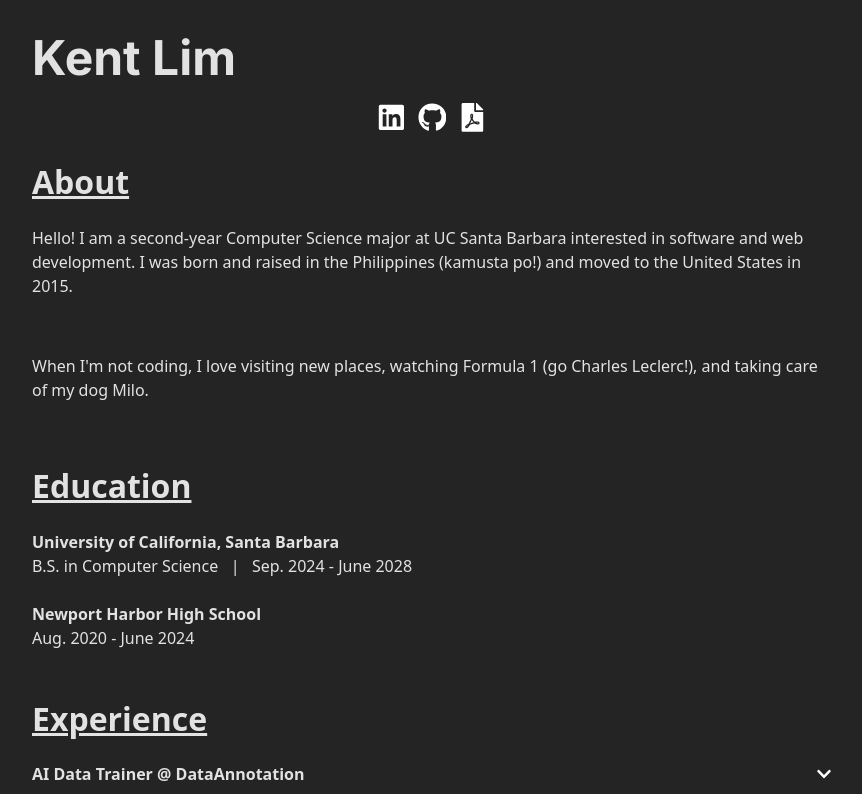
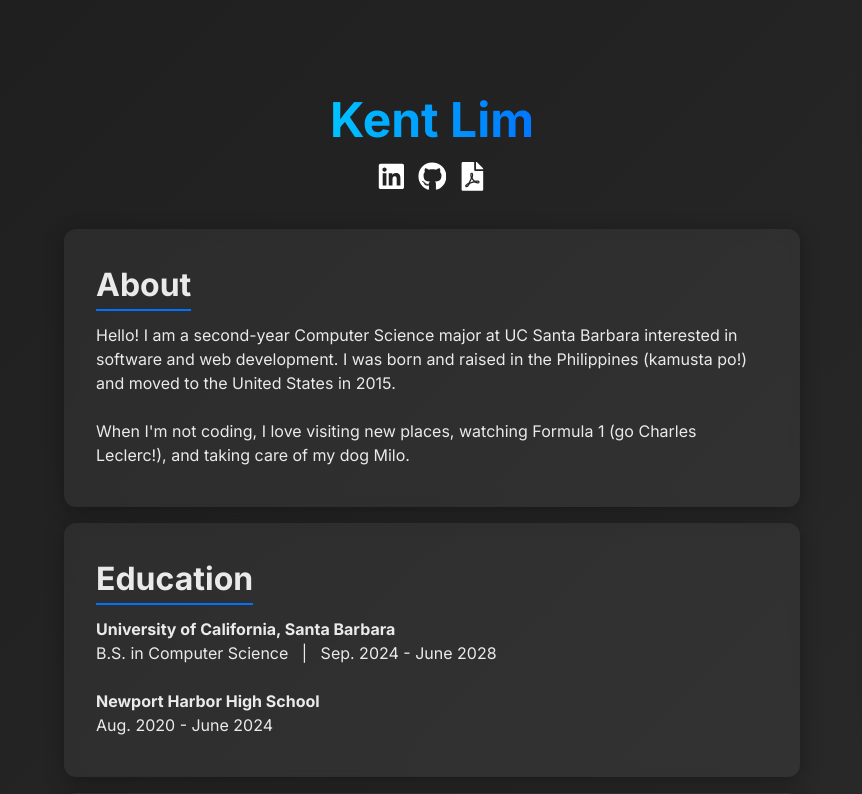
Before and after one commit to kentlim1/personal-website, a React (Vite) app: page / in a window 1280 px wide. Shown: the top 794 px of the page, without its empty margins (208-1070 px from the left). Built offline with nearby package versions, Linux system fonts and the light colour scheme.

Commit message:
changed font to inter, added more styles

```diff
--- a/src/index.css
+++ b/src/index.css
@@ -1,11 +1,20 @@
+/* Base */
 :root {
-  font-family: system-ui, Avenir, Helvetica, Arial, sans-serif;
+  --color-primary: #0072ff;
+  --color-primary-gradient: linear-gradient(90deg, #00c6ff, #0072ff);
+  --color-bg: #242424;
+  --color-bg-gradient: linear-gradient(135deg, #1e1e1e, #2f2f2f);
+  --color-text: rgba(255, 255, 255, 0.9);
+  --color-card: rgba(255, 255, 255, 0.05);
+  --radius: 12px;
+  --max-width: 800px;
+
+  font-family: "Inter", system-ui, sans-serif;
   line-height: 1.5;
   font-weight: 400;
-
   color-scheme: light dark;
-  color: rgba(255, 255, 255, 0.87);
-  background-color: #242424;
+  color: var(--color-text);
+  background-color: var(--color-bg);
 
   font-synthesis: none;
   text-rendering: optimizeLegibility;
@@ -13,21 +22,120 @@
   -moz-osx-font-smoothing: grayscale;
 }
 
+
+.inter {
+  font-family: "Inter", sans-serif;
+  font-optical-sizing: auto;
+  font-weight: 100;
+  font-style: normal;
+}
+
+* {
+  box-sizing: border-box;
+  margin: 0;
+  padding: 0;
+}
+
+/* Layout*/
+html {
+  scroll-behavior: smooth;
+}
+
 body {
-  margin: 0;
-  display: flex;
-  place-items: top;
   min-width: 320px;
   min-height: 100vh;
+  background: var(--color-bg-gradient);
+  color: var(--color-text);
+  display: flex;
+  flex-direction: column;
+  align-items: center;
+  padding: 2rem;
+  animation: fadeIn 0.8s ease-in-out;
 }
 
+header,
+footer {
+  text-align: center;
+  margin: 2rem;
+}
+
+section {
+  max-width: var(--max-width);
+  width: 100%;
+  margin: 1rem auto;
+  padding: 1rem 2rem;
+  background: var(--color-card);
+  border-radius: var(--radius);
+  box-shadow: 0 4px 20px rgba(0, 0, 0, 0.3);
+  backdrop-filter: blur(6px);
+}
+
+/* Headers */
 h1 {
-  font-size: 2.5em;
-  line-height: 1.1;
+  font-size: 3rem;
+  line-height: 1;
+  text-align: center;
+  margin-bottom: 1rem;
+  background: var(--color-primary-gradient);
+  background-clip: text;
+  -webkit-background-clip: text;
+  -webkit-text-fill-color: transparent;
 }
 
 h2 {
-  font-size: 2.0em;
-  line-height: 1.1;
-  text-decoration: underline;
+  font-size: 2rem;
+  margin-top: 1rem;
+  margin-bottom: 0.75rem;
+  border-bottom: 2px solid var(--color-primary);
+  display: inline-block;
 }
+
+/* Interaction */
+a,
+button {
+  cursor: pointer;
+  transition: color 0.2s ease, background 0.2s ease, transform 0.2s ease;
+}
+
+a:hover,
+button:hover {
+  color: var(--color-primary);
+  transform: translateY(-2px);
+}
+
+a:focus-visible,
+button:focus-visible {
+  outline: 2px dashed var(--color-primary);
+  outline-offset: 4px;
+}
+
+/* Responsive Design */
+@media (max-width: 600px) {
+  body {
+    padding: 1rem;
+  }
+
+  h1 {
+    font-size: 2.2rem;
+  }
+
+  h2 {
+    font-size: 1.5rem;
+  }
+
+  section {
+    padding: 1rem;
+  }
+}
+
+/* Animations */
+@keyframes fadeIn {
+  from {
+    opacity: 0;
+    transform: translateY(10px);
+  }
+  to {
+    opacity: 1;
+    transform: translateY(0);
+  }
+}
```
